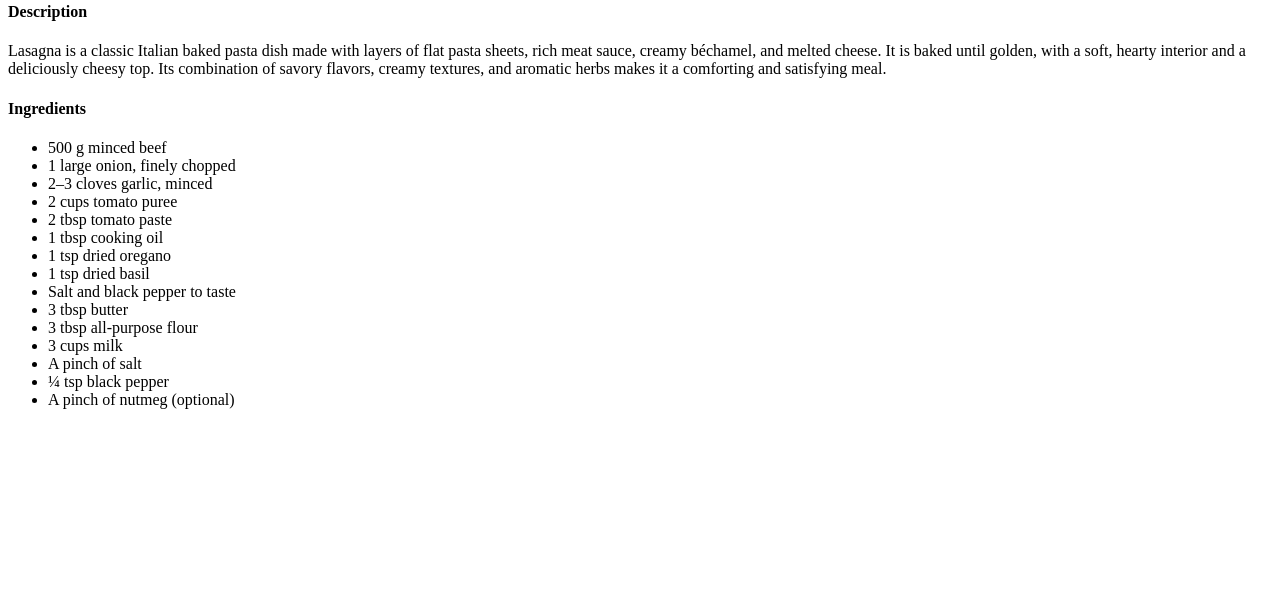
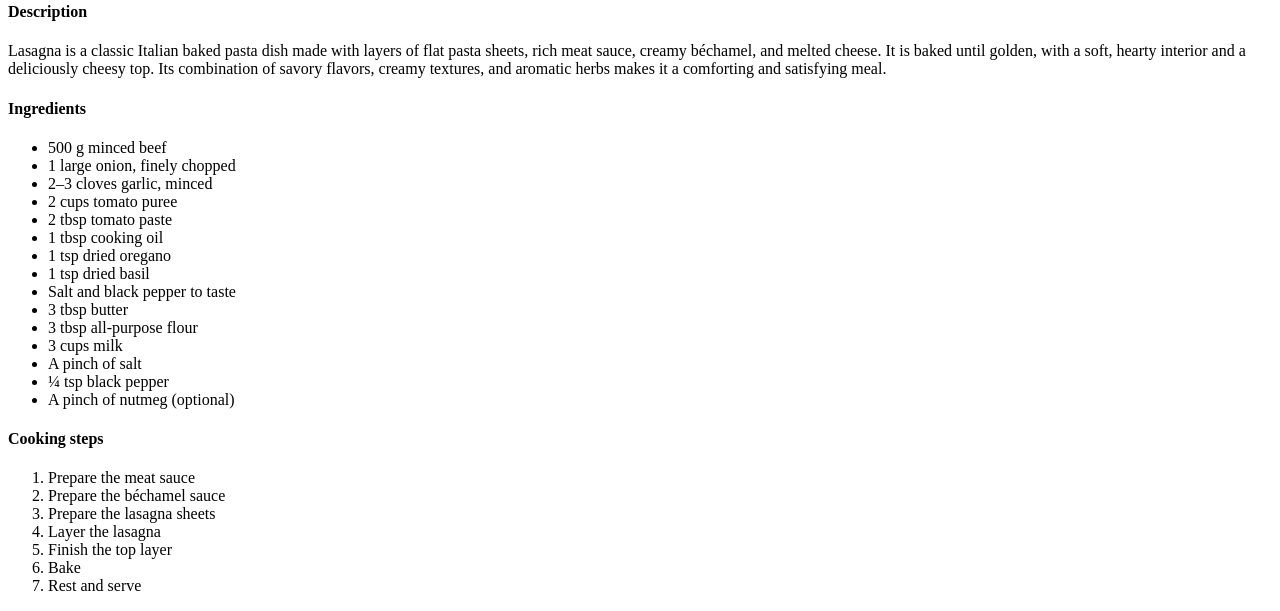
Before and after one commit to geoffreywainaina-hash/odin-recipes, a plain HTML site: page recipes/lasagna.html in a window 1280 px wide. Shown: the part 402-1013 px from the top of the page. Before the commit the page ends 827 px from the top, so only its background shows below. Drawn offline with Linux system fonts and the light colour scheme.

Commit message:
Wrote down the cooking steps

```diff
--- a/recipes/lasagna.html
+++ b/recipes/lasagna.html
@@ -27,6 +27,8 @@
 
         </p>
 
+    </div>
+
     <div>
 
         <h4>
@@ -52,6 +54,24 @@
         </ul>
 
     </div>
+
+    <div>
+
+        <h4>
+            Cooking steps
+        </h4>
+
+        <ol>
+            <li>Prepare the meat sauce</li>
+            <li>Prepare the béchamel sauce</li>
+            <li>Prepare the lasagna sheets</li>
+            <li>Layer the lasagna</li>
+            <li>Finish the top layer</li>
+            <li>Bake</li>
+            <li>Rest and serve</li>
+        </ol>
+
     </div>
+
 </body>
 </html>
```
Lines whose indentation alone changed are shown as unchanged.
